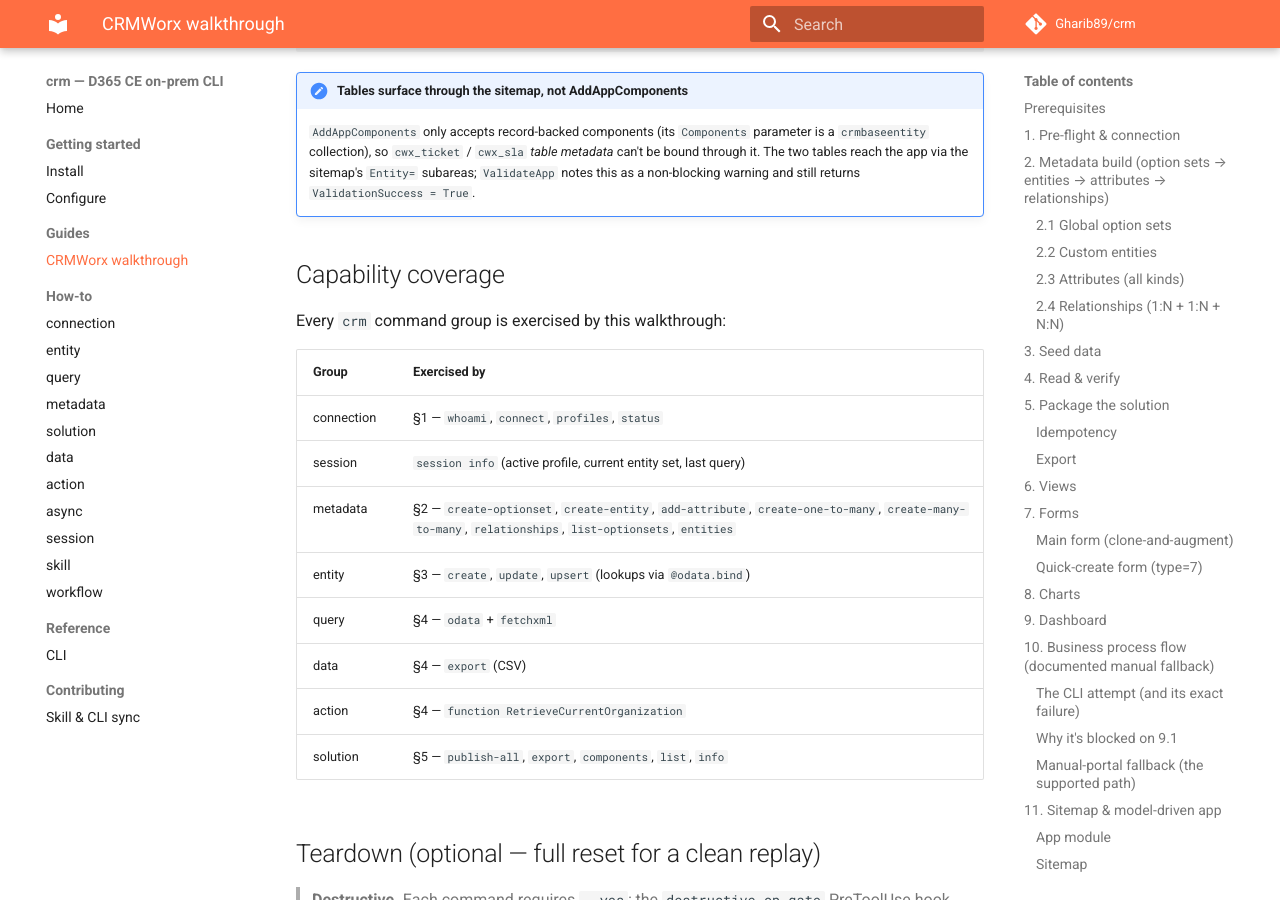
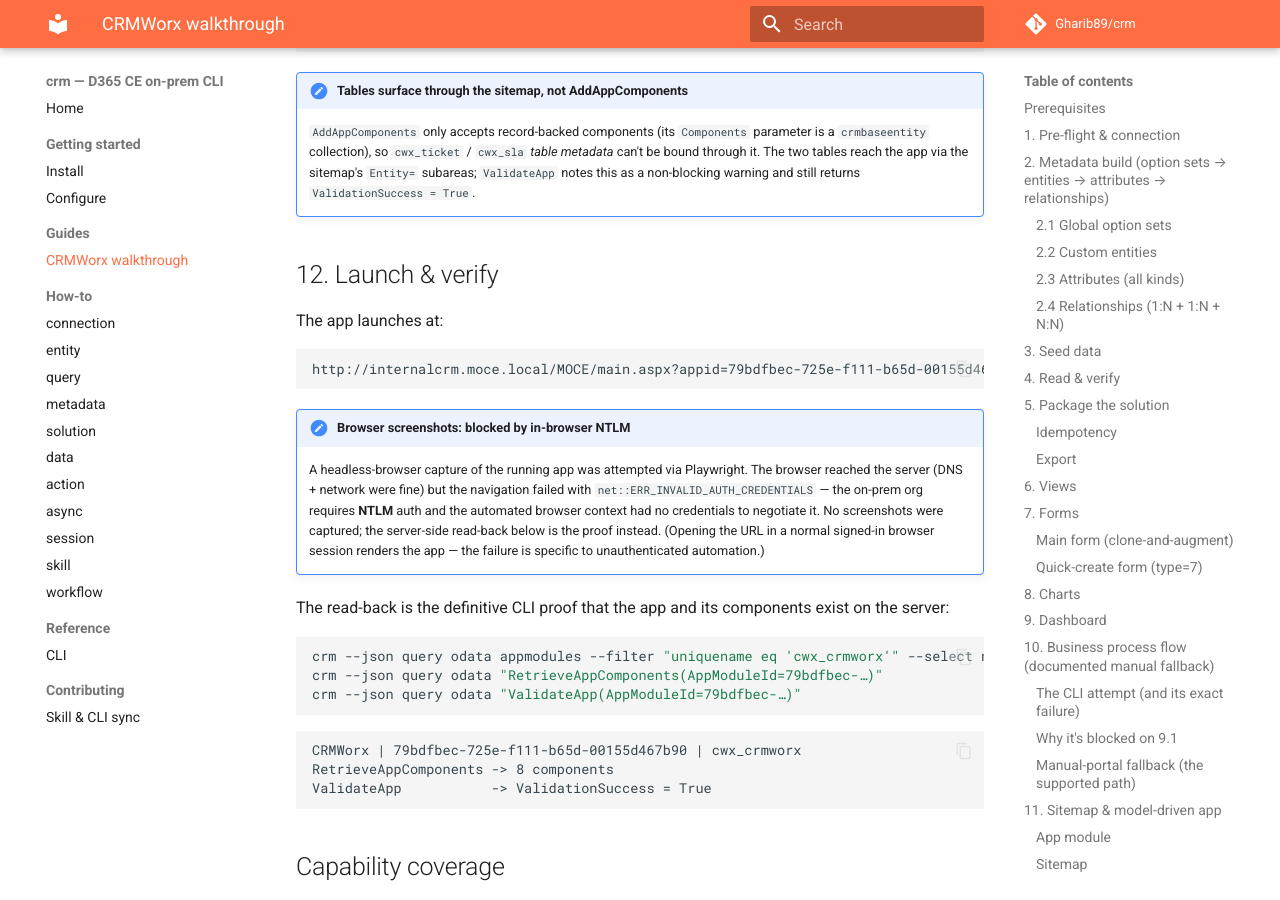
Before and after one commit to Gharib89/crm, an MkDocs documentation site: the page built from docs/guides/crmworx-walkthrough.md, in a window 1280 px wide and 900 px high, scrolled down 18481 px. Built offline with MkDocs 1.6.1 and Material for MkDocs 9.7.7, drawn with Linux system fonts in a browser that asks for light colours; comment, search, counter and statistics services are not loaded.

Commit message:
docs(crmworx): §12 launch & verify (app read-back; browser NTLM-blocked)

````diff
--- a/docs/guides/crmworx-walkthrough.md
+++ b/docs/guides/crmworx-walkthrough.md
@@ -954,6 +954,38 @@
     `ValidateApp` notes this as a non-blocking warning and still returns
     `ValidationSuccess = True`.
 
+## 12. Launch & verify
+
+The app launches at:
+
+```text
+http://internalcrm.moce.local/MOCE/main.aspx?appid=79bdfbec-725e-f111-b65d-00155d467b90
+```
+
+!!! note "Browser screenshots: blocked by in-browser NTLM"
+    A headless-browser capture of the running app was attempted via Playwright. The browser
+    reached the server (DNS + network were fine) but the navigation failed with
+    `net::ERR_INVALID_AUTH_CREDENTIALS` — the on-prem org requires **NTLM** auth and the
+    automated browser context had no credentials to negotiate it. No screenshots were
+    captured; the server-side read-back below is the proof instead. (Opening the URL in a
+    normal signed-in browser session renders the app — the failure is specific to
+    unauthenticated automation.)
+
+The read-back is the definitive CLI proof that the app and its components exist on the
+server:
+
+```bash
+crm --json query odata appmodules --filter "uniquename eq 'cwx_crmworx'" --select name,appmoduleid,uniquename
+crm --json query odata "RetrieveAppComponents(AppModuleId=79bdfbec-…)"
+crm --json query odata "ValidateApp(AppModuleId=79bdfbec-…)"
+```
+
+```text
+CRMWorx | 79bdfbec-725e-f111-b65d-00155d467b90 | cwx_crmworx
+RetrieveAppComponents -> 8 components
+ValidateApp           -> ValidationSuccess = True
+```
+
 ## Capability coverage
 
 Every `crm` command group is exercised by this walkthrough:
````
